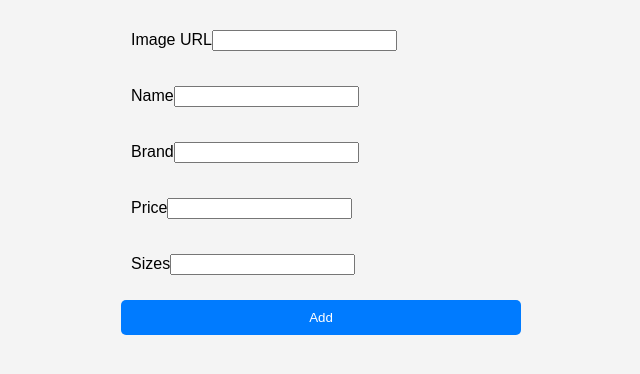
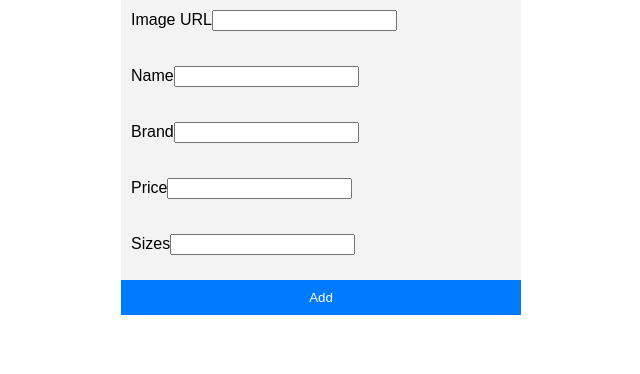
Before and after one commit to jimotieno475/shoe-store, a React (Create React App) app in the folder App/: page /add in a window 1280 px wide. Shown: the top 374 px of the page, without its empty margins (319-959 px from the left). Built offline with nearby package versions, Linux system fonts and the light colour scheme.

Commit message:
update Shoes.js and shoes.css

```diff
--- a/App/src/Components/shoes.css
+++ b/App/src/Components/shoes.css
@@ -1,86 +1,81 @@
-/* Reset default browser styles */
-body,
-h1,
-h2,
-h3,
-p,
-ul,
-li {
+.container {
+  padding: 0;
   margin: 0;
-  padding: 0;
+  background-color: rgb(243, 243, 243);
+  font-family: "Montserrat", sans-serif;
 }
 
-/* Global styles */
-body {
-  font-family: Arial, sans-serif;
-  background-color: #f4f4f4;
-}
-
-.container {
-  max-width: 800px;
-  margin: 0 auto;
-  padding: 20px;
-}
-
-h1 {
-  font-size: 28px;
-  margin-bottom: 20px;
+.container h1 {
+  text-align: center;
 }
 
 .shoe-list {
-  display: grid;
-  grid-template-columns: repeat(auto-fit, minmax(250px, 1fr));
-  grid-gap: 20px;
+  display: flex;
+  flex-wrap: wrap;
+  justify-content: center;
 }
 
 .shoe-item {
+  margin: 1em;
+  padding: 1em;
+  border: 1px solid #ccc;
   background-color: #fff;
-  padding: 20px;
-  border-radius: 5px;
-  box-shadow: 0 2px 5px rgba(0, 0, 0, 0.1);
+  width: 300px;
+  position: relative;
+  overflow: hidden;
+  transition: transform 0.3s ease, box-shadow 0.3s ease;
+}
+
+.shoe-item:hover {
+  transform: translateY(-5px);
+  box-shadow: 0 10px 20px rgba(0, 0, 0, 0.2);
 }
 
 .image-container {
   position: relative;
   overflow: hidden;
-  border-radius: 5px;
 }
 
 .image-container img {
-  width: 100%;
+  max-width: 100%;
   height: auto;
-  display: block;
+  transition: transform 0.3s ease;
+}
+
+.shoe-item:hover .image-container img {
+  transform: scale(1.2) translateY(-10%);
 }
 
 .image-text {
   position: absolute;
-  bottom: 0;
-  left: 0;
-  width: 100%;
-  background-color: rgba(0, 0, 0, 0.7);
+  top: 50%;
+  left: 50%;
+  transform: translate(-50%, -50%);
+  background-color: rgba(0, 0, 0, 0.5);
   color: #fff;
-  padding: 10px;
+  padding: 0.5em;
 }
 
-button {
-  padding: 10px 20px;
-  background-color: #007bff;
-  color: #fff;
-  border: none;
-  border-radius: 5px;
-  text-decoration: none;
-  cursor: pointer;
+.button-container {
+  text-align: center;
+  margin-top: 1em;
 }
 
-button:hover {
-  background-color: #0056b3;
+.button-container button {
+  background-color: rgba(10, 20, 10, 1);
+  color: rgb(220, 230, 220);
+  padding: 0.5em 1em;
+  border: none;
+  cursor: pointer;
+  text-decoration: none;
+  transition: background-color 0.3s ease;
 }
 
-a {
-  color: inherit;
-  text-decoration: none;
+.button-container button:hover {
+  background-color: rgb(180, 220, 220);
 }
 
-a:hover {
-  text-decoration: underline;
+.add-link {
+  text-decoration: none;
+  color: inherit;
 }
```
